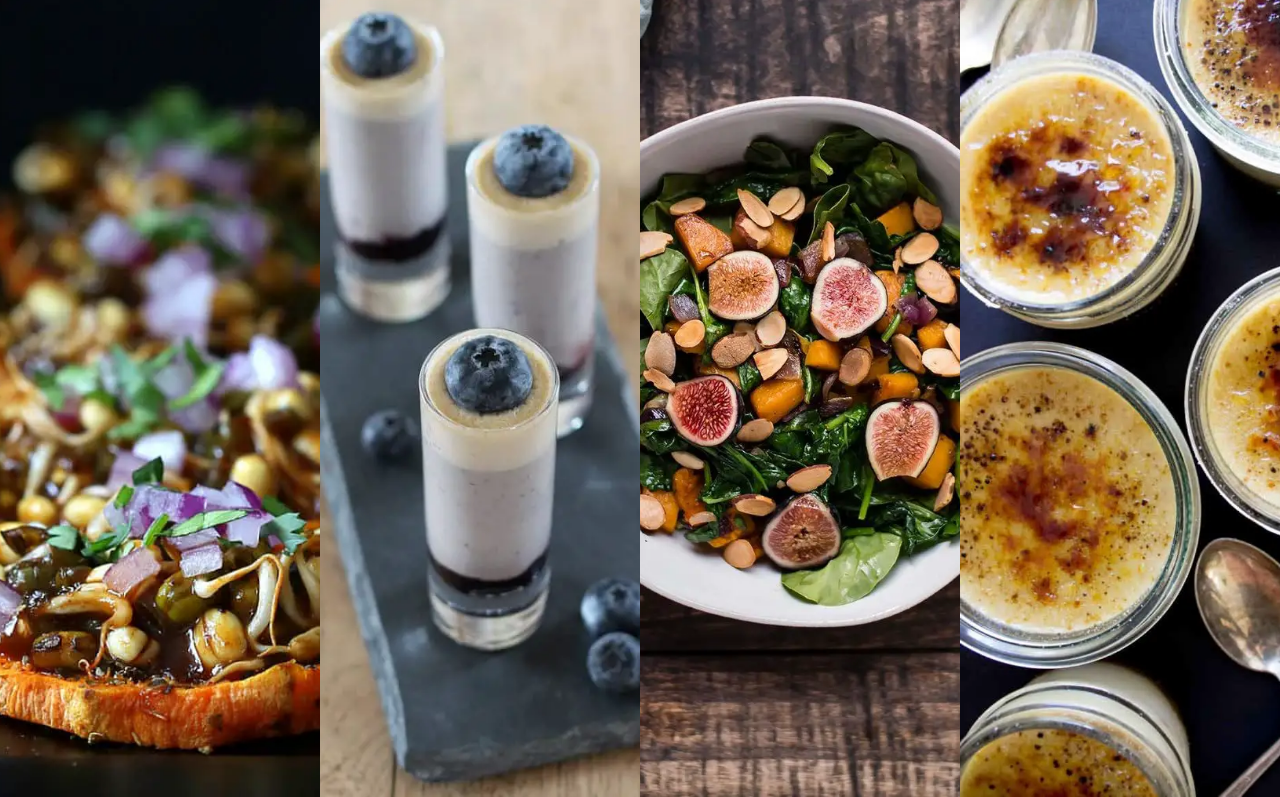
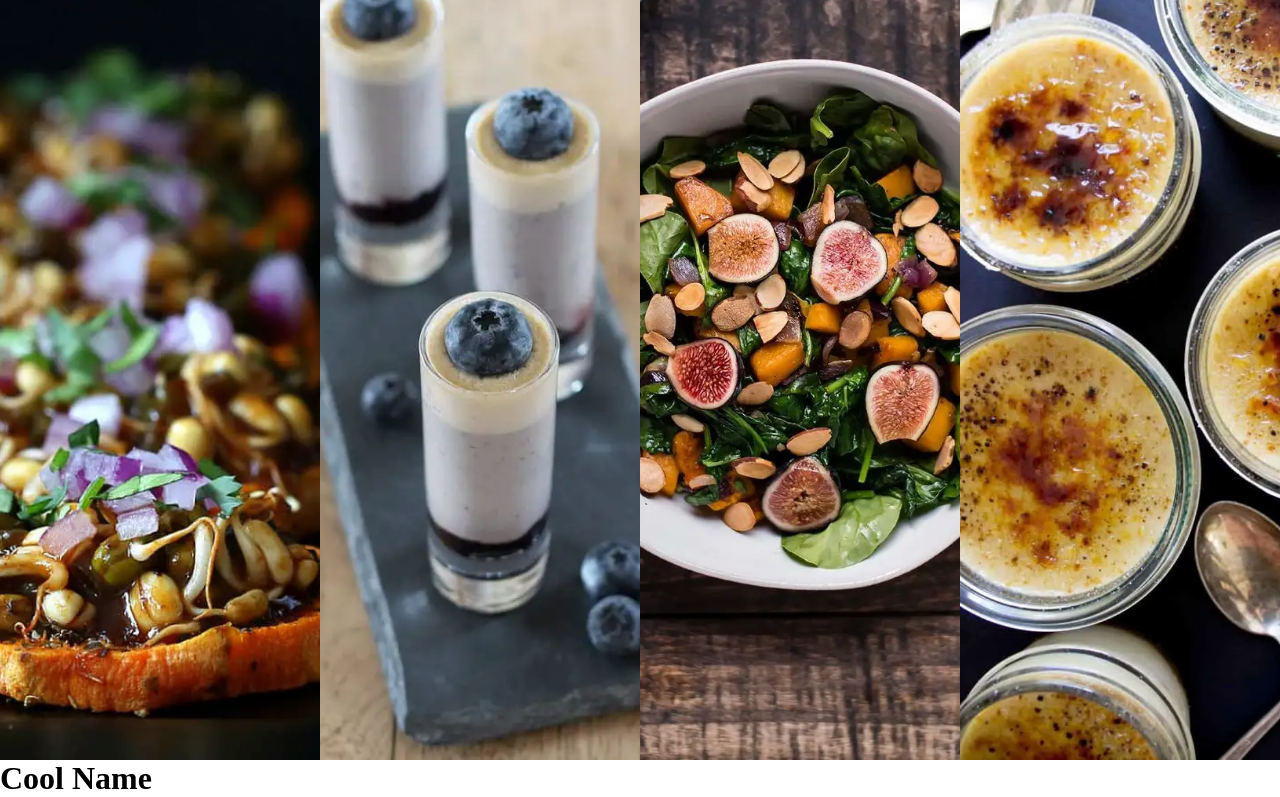
Before and after one commit to julianaflima/odin-restaurant, a website built with webpack: page dist/index.html in a window 1280 px wide. Shown: the part 58-855 px from the top of the page. Built offline with nearby package versions, Linux system fonts and the light colour scheme.

Commit message:
Basix display with flex

```diff
--- a/src/index.js
+++ b/src/index.js
@@ -1,3 +1,13 @@
 import './style.css';
 
-console.log("I'm working again!");
+function component() {
+	const element = document.createElement('h1');
+
+	element.textContent = 'Cool Name';
+	// element.id = 'name';
+
+	return element;
+}
+
+const container = document.querySelector('#content');
+container.appendChild(component());
--- a/src/style.css
+++ b/src/style.css
@@ -1,5 +1,10 @@
 *{
 	margin: 0;
+}
+
+
+#name {
+	background-color: red;
 }
 
 #images {
@@ -15,6 +20,13 @@
 	max-width: 25%;
 }
 
+.img-not-center {
+	object-fit: cover;
+	object-position: 66%;
+	flex: 1;
+	max-width: 25%;
+}
+
 img {
 	object-fit: cover;
 	object-position: 0%;
```
Also changed, not shown: dist/index.html, dist/main.js.
